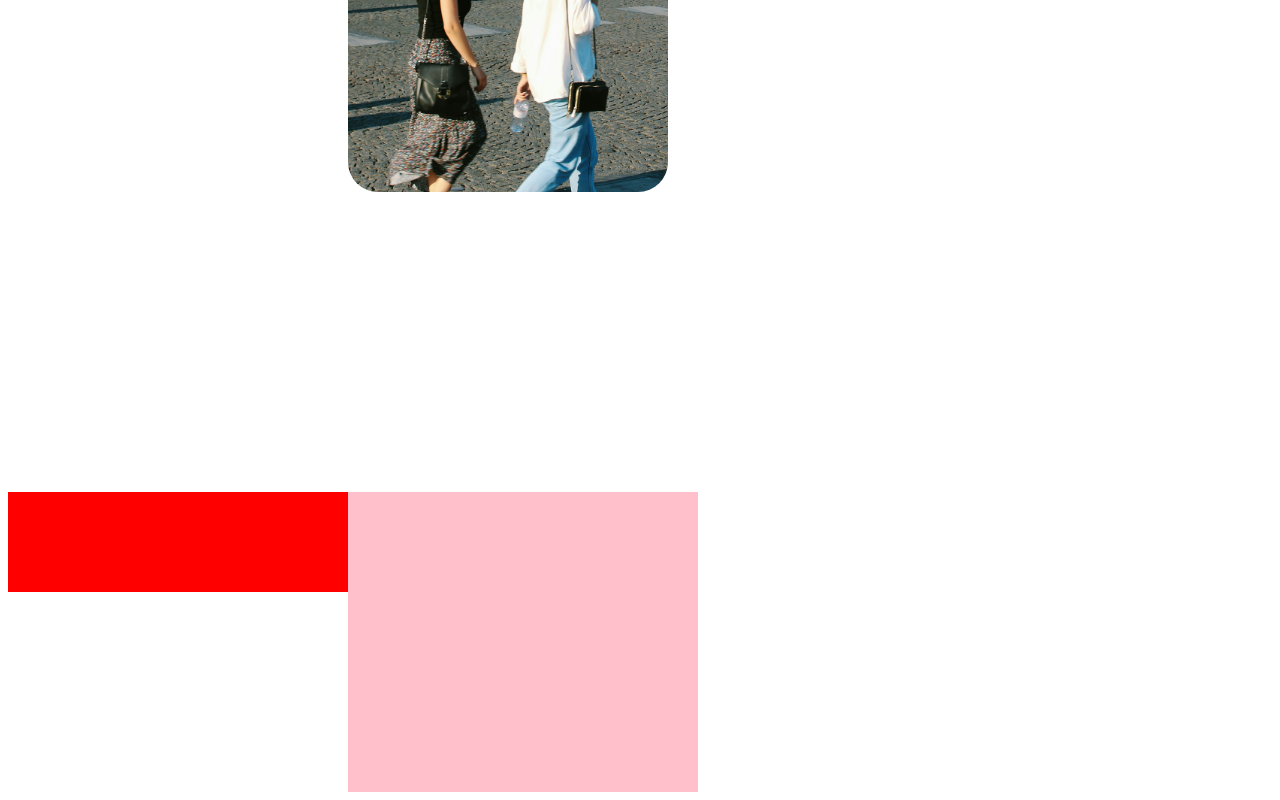
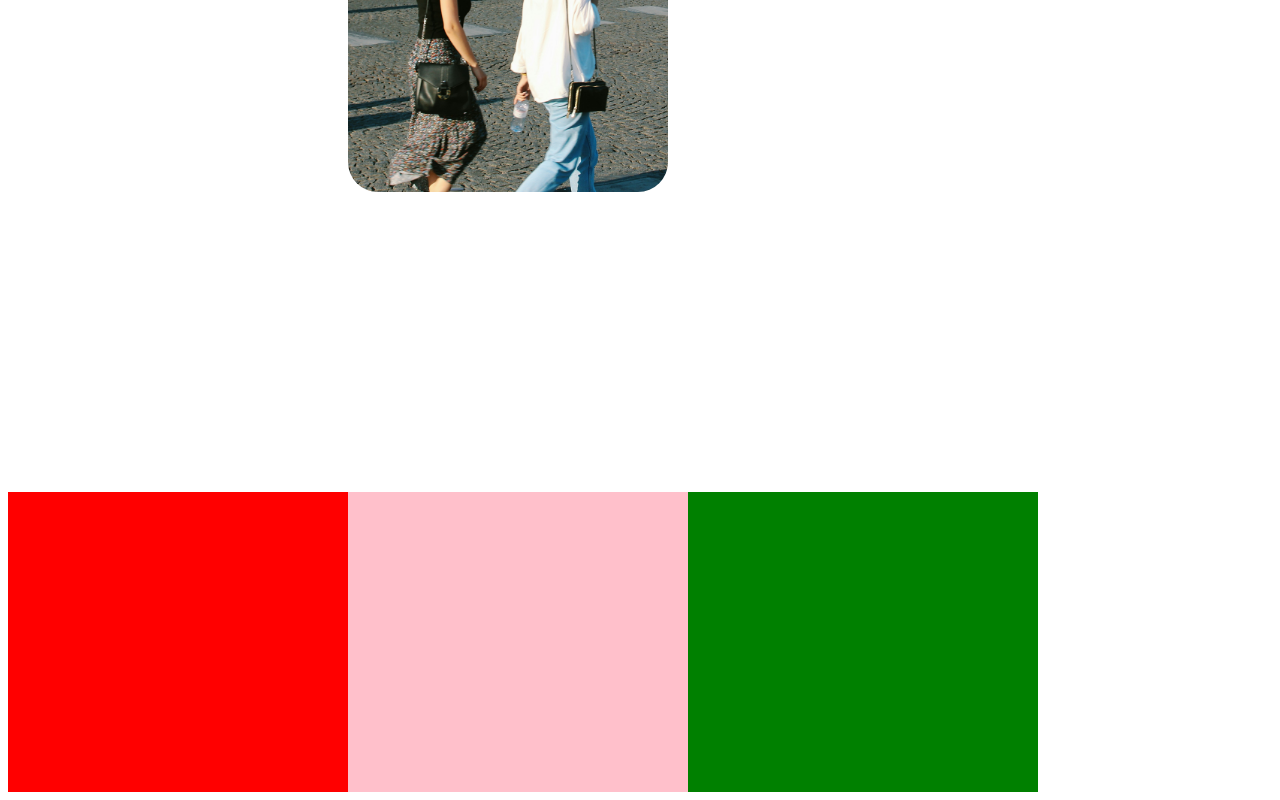
Before and after one commit to guntupallimanasa03/css-class, a plain HTML site: page index.html in a window 1280 px wide. Shown: the part 399-1199 px from the top of the page. Drawn offline with Linux system fonts and the light colour scheme.

Commit message:
added css content

```diff
--- a/index.html
+++ b/index.html
@@ -26,8 +26,9 @@
             <img src="./img2.jpg">
             <img src="./img3.jpg">
             <img src="./img4.jpg">
-              <div style="width: 350px; height:100px;background-color: red" border-radius="20px"></div>
-              <div style="width:350px; height:300px;background-color: pink"border-radius="20px"></div>
+              <div style="width: 350px; height:300px;background-color: red" ></div>
+              <div style="width:350px; height:300px;background-color: pink"></div>
+              <div style="width:350px; height:300px;background-color: green"></div>
         </div>
     </section>
 </body>
```
